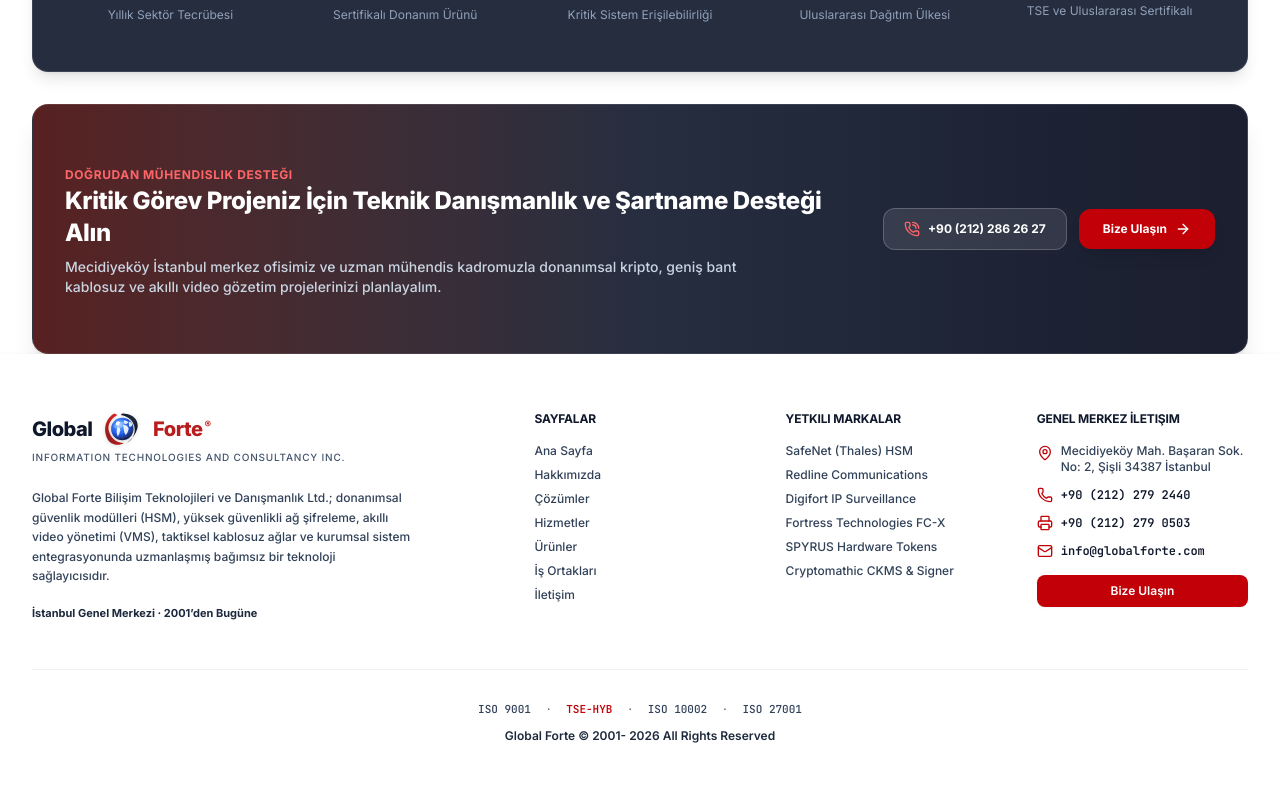
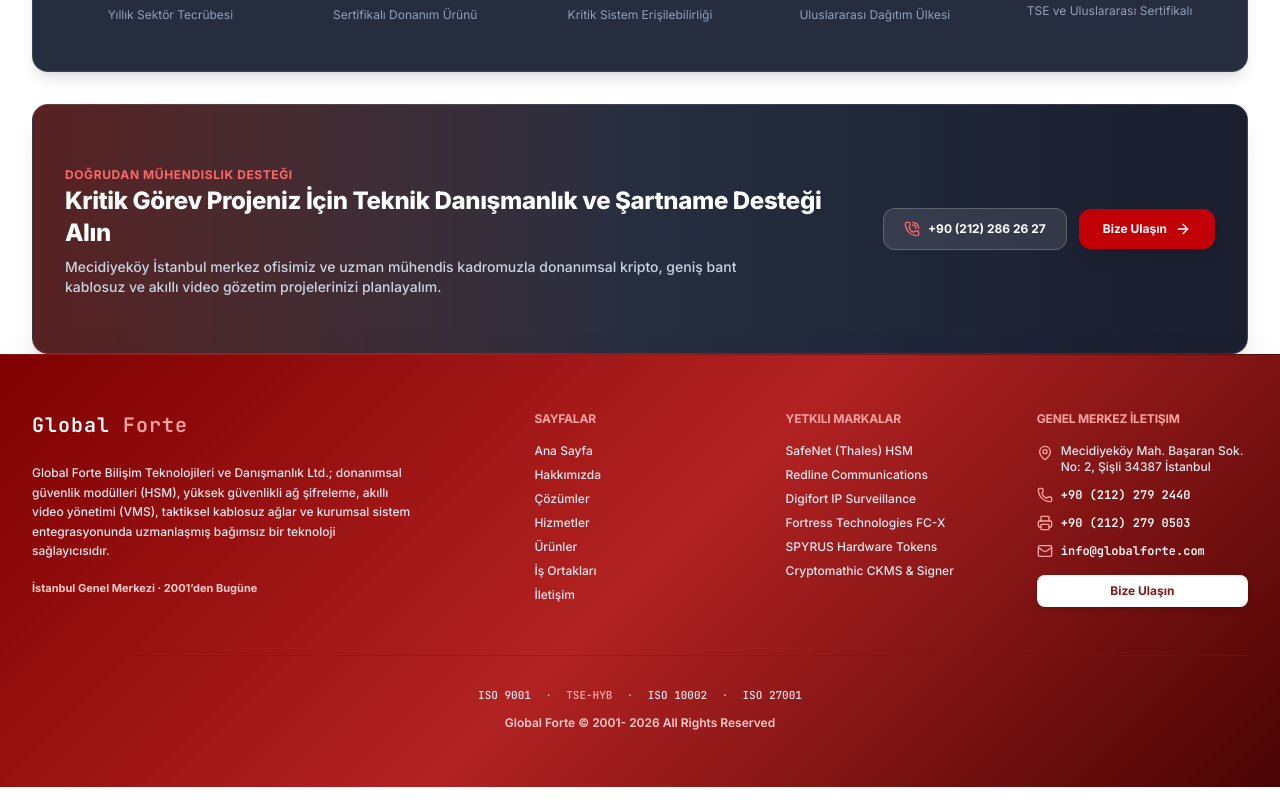
Before and after one commit to ahmetguven3579/Global-Forrte, a React (Vite) app: page / in a window 1280 px wide. Shown: the part 3761-4561 px from the top of the page. Built offline with nearby package versions, Linux system fonts and the light colour scheme.

Commit message:
Update Footer.tsx

```diff
--- a/src/components/Footer.tsx
+++ b/src/components/Footer.tsx
@@ -17,33 +17,40 @@ export const Footer: React.FC<FooterProps> = ({ onNavigate, lang }) => {
   };
 
   return (
-    <footer className="bg-white/60 backdrop-blur-md border-t border-white/80 text-slate-700 text-xs relative z-10 shadow-sm">
+    <footer
+      className="border-t border-red-900/30 text-white text-xs relative z-10 shadow-2xl"
+      style={{
+        backgroundImage: 'linear-gradient(135deg, #7F0000 0%, #B22222 50%, #4A0404 100%)'
+      }}
+    >
       <div className="max-w-7xl mx-auto px-4 sm:px-6 lg:px-8 py-14">
         {/* Main Footer Columns */}
         <div className="grid grid-cols-1 md:grid-cols-2 lg:grid-cols-5 gap-10 mb-12">
           {/* Logo & Description */}
           <div className="lg:col-span-2 space-y-4">
-            <Logo size="md" variant="light" showSubtitle={true} />
-            <p className="text-slate-700 text-xs leading-relaxed max-w-sm pt-2 font-medium">
+            <div className="text-xl font-extrabold tracking-wider font-mono">
+              <span className="text-white">Global</span> <span className="text-red-300">Forte</span>
+            </div>
+            <p className="text-slate-200 text-xs leading-relaxed max-w-sm pt-2 font-medium">
               {isTr
                 ? 'Global Forte Bilişim Teknolojileri ve Danışmanlık Ltd.; donanımsal güvenlik modülleri (HSM), yüksek güvenlikli ağ şifreleme, akıllı video yönetimi (VMS), taktiksel kablosuz ağlar ve kurumsal sistem entegrasyonunda uzmanlaşmış bağımsız bir teknoloji sağlayıcısıdır.'
                 : 'Global Forte Information Technologies & Consultancy Ltd. is an independent technology provider specializing in hardware security modules (HSM), network cryptography, intelligent VMS, tactical wireless infrastructure, and systems integration.'}
             </p>
-            <div className="text-[11px] text-slate-800 font-bold pt-1">
+            <div className="text-[11px] text-red-200 font-bold pt-1">
               {isTr ? 'İstanbul Genel Merkezi · 2001’den Bugüne' : 'Istanbul Headquarters · Established 2001'}
             </div>
           </div>
 
           {/* Quick Pages */}
           <div>
-            <h4 className="text-xs font-bold uppercase tracking-wider text-slate-900 mb-4">
+            <h4 className="text-xs font-bold uppercase tracking-wider text-red-300 mb-4">
               {isTr ? 'Sayfalar' : 'Navigation'}
             </h4>
-            <ul className="space-y-2 font-medium">
+            <ul className="space-y-2 font-medium text-slate-200">
               <li>
                 <button
                   onClick={() => handleNav('home')}
-                  className="hover:text-red-700 transition-colors text-left cursor-pointer"
+                  className="hover:text-white transition-colors text-left cursor-pointer"
                 >
                   {isTr ? 'Ana Sayfa' : 'Home'}
                 </button>
@@ -51,7 +58,7 @@ export const Footer: React.FC<FooterProps> = ({ onNavigate, lang }) => {
               <li>
                 <button
                   onClick={() => handleNav('about')}
-                  className="hover:text-red-700 transition-colors text-left cursor-pointer"
+                  className="hover:text-white transition-colors text-left cursor-pointer"
                 >
                   {isTr ? 'Hakkımızda' : 'About Us'}
                 </button>
@@ -59,7 +66,7 @@ export const Footer: React.FC<FooterProps> = ({ onNavigate, lang }) => {
               <li>
                 <button
                   onClick={() => handleNav('solutions')}
-                  className="hover:text-red-700 transition-colors text-left cursor-pointer"
+                  className="hover:text-white transition-colors text-left cursor-pointer"
                 >
                   {isTr ? 'Çözümler' : 'Solutions'}
                 </button>
@@ -67,7 +74,7 @@ export const Footer: React.FC<FooterProps> = ({ onNavigate, lang }) => {
               <li>
                 <button
                   onClick={() => handleNav('services')}
-                  className="hover:text-red-700 transition-colors text-left cursor-pointer"
+                  className="hover:text-white transition-colors text-left cursor-pointer"
                 >
                   {isTr ? 'Hizmetler' : 'Services'}
                 </button>
@@ -75,7 +82,7 @@ export const Footer: React.FC<FooterProps> = ({ onNavigate, lang }) => {
               <li>
                 <button
                   onClick={() => handleNav('products')}
-                  className="hover:text-red-700 transition-colors text-left cursor-pointer"
+                  className="hover:text-white transition-colors text-left cursor-pointer"
                 >
                   {isTr ? 'Ürünler' : 'Products'}
                 </button>
@@ -83,7 +90,7 @@ export const Footer: React.FC<FooterProps> = ({ onNavigate, lang }) => {
               <li>
                 <button
                   onClick={() => handleNav('partners')}
-                  className="hover:text-red-700 transition-colors text-left cursor-pointer"
+                  className="hover:text-white transition-colors text-left cursor-pointer"
                 >
                   {isTr ? 'İş Ortakları' : 'Partners'}
                 </button>
@@ -91,7 +98,7 @@ export const Footer: React.FC<FooterProps> = ({ onNavigate, lang }) => {
               <li>
                 <button
                   onClick={() => handleNav('contact')}
-                  className="hover:text-red-700 transition-colors text-left cursor-pointer"
+                  className="hover:text-white transition-colors text-left cursor-pointer"
                 >
                   {isTr ? 'İletişim' : 'Contact'}
                 </button>
@@ -101,14 +108,14 @@ export const Footer: React.FC<FooterProps> = ({ onNavigate, lang }) => {
 
           {/* Partner Brands */}
           <div>
-            <h4 className="text-xs font-bold uppercase tracking-wider text-slate-900 mb-4">
+            <h4 className="text-xs font-bold uppercase tracking-wider text-red-300 mb-4">
               {isTr ? 'Yetkili Markalar' : 'Authorized Brands'}
             </h4>
-            <ul className="space-y-2 font-medium">
+            <ul className="space-y-2 font-medium text-slate-200">
               <li>
                 <button
                   onClick={() => handleNav('products', 'safenet')}
-                  className="hover:text-red-700 transition-colors text-left cursor-pointer"
+                  className="hover:text-white transition-colors text-left cursor-pointer"
                 >
                   SafeNet (Thales) HSM
                 </button>
@@ -116,7 +123,7 @@ export const Footer: React.FC<FooterProps> = ({ onNavigate, lang }) => {
               <li>
                 <button
                   onClick={() => handleNav('products', 'redline')}
-                  className="hover:text-red-700 transition-colors text-left cursor-pointer"
+                  className="hover:text-white transition-colors text-left cursor-pointer"
                 >
                   Redline Communications
                 </button>
@@ -124,7 +131,7 @@ export const Footer: React.FC<FooterProps> = ({ onNavigate, lang }) => {
               <li>
                 <button
                   onClick={() => handleNav('products', 'digifort')}
-                  className="hover:text-red-700 transition-colors text-left cursor-pointer"
+                  className="hover:text-white transition-colors text-left cursor-pointer"
                 >
                   Digifort IP Surveillance
                 </button>
@@ -132,7 +139,7 @@ export const Footer: React.FC<FooterProps> = ({ onNavigate, lang }) => {
               <li>
                 <button
                   onClick={() => handleNav('products', 'fortress')}
-                  className="hover:text-red-700 transition-colors text-left cursor-pointer"
+                  className="hover:text-white transition-colors text-left cursor-pointer"
                 >
                   Fortress Technologies FC-X
                 </button>
@@ -140,7 +147,7 @@ export const Footer: React.FC<FooterProps> = ({ onNavigate, lang }) => {
               <li>
                 <button
                   onClick={() => handleNav('products', 'spyrus')}
-                  className="hover:text-red-700 transition-colors text-left cursor-pointer"
+                  className="hover:text-white transition-colors text-left cursor-pointer"
                 >
                   SPYRUS Hardware Tokens
                 </button>
@@ -148,7 +155,7 @@ export const Footer: React.FC<FooterProps> = ({ onNavigate, lang }) => {
               <li>
                 <button
                   onClick={() => handleNav('products', 'cryptomathic')}
-                  className="hover:text-red-700 transition-colors text-left cursor-pointer"
+                  className="hover:text-white transition-colors text-left cursor-pointer"
                 >
                   Cryptomathic CKMS & Signer
                 </button>
@@ -158,30 +165,30 @@ export const Footer: React.FC<FooterProps> = ({ onNavigate, lang }) => {
 
           {/* Contact Details */}
           <div>
-            <h4 className="text-xs font-bold uppercase tracking-wider text-slate-900 mb-4">
+            <h4 className="text-xs font-bold uppercase tracking-wider text-red-300 mb-4">
               {isTr ? 'Genel Merkez İletişim' : 'Headquarters Contact'}
             </h4>
-            <ul className="space-y-3 font-medium">
+            <ul className="space-y-3 font-medium text-slate-200">
               <li className="flex items-start gap-2">
-                <MapPin className="w-4 h-4 text-red-700 shrink-0 mt-0.5" />
+                <MapPin className="w-4 h-4 text-red-300 shrink-0 mt-0.5" />
                 <span>Mecidiyeköy Mah. Başaran Sok. No: 2, Şişli 34387 İstanbul</span>
               </li>
               <li className="flex items-center gap-2">
-                <Phone className="w-4 h-4 text-red-700 shrink-0" />
-                <span className="font-mono text-slate-900 font-bold">+90 (212) 279 2440</span>
+                <Phone className="w-4 h-4 text-red-300 shrink-0" />
+                <span className="font-mono text-white font-bold">+90 (212) 279 2440</span>
               </li>
               <li className="flex items-center gap-2">
-                <Printer className="w-4 h-4 text-red-700 shrink-0" />
-                <span className="font-mono text-slate-900 font-bold">+90 (212) 279 0503</span>
+                <Printer className="w-4 h-4 text-red-300 shrink-0" />
+                <span className="font-mono text-white font-bold">+90 (212) 279 0503</span>
               </li>
               <li className="flex items-center gap-2">
-                <Mail className="w-4 h-4 text-red-700 shrink-0" />
-                <span className="font-mono text-slate-900 font-bold">info@globalforte.com</span>
+                <Mail className="w-4 h-4 text-red-300 shrink-0" />
+                <span className="font-mono text-white font-bold">info@globalforte.com</span>
               </li>
               <li className="pt-1">
                 <button
                   onClick={() => handleNav('contact')}
-                  className="w-full text-center py-2 px-3 bg-red-700 hover:bg-red-800 text-white rounded-lg transition-colors font-semibold shadow-xs cursor-pointer"
+                  className="w-full text-center py-2 px-3 bg-white text-red-900 hover:bg-slate-100 rounded-lg transition-colors font-bold shadow-md cursor-pointer"
                 >
                   {isTr ? 'Bize Ulaşın' : 'Contact Us'}
                 </button>
@@ -191,18 +198,18 @@ export const Footer: React.FC<FooterProps> = ({ onNavigate, lang }) => {
         </div>
 
         {/* Quality Certifications & Copyright */}
-        <div className="pt-8 border-t border-slate-200/60 text-center space-y-3">
-          <div className="flex flex-wrap items-center justify-center gap-4 text-[11px] text-slate-700 font-medium">
+        <div className="pt-8 border-t border-red-800/50 text-center space-y-3">
+          <div className="flex flex-wrap items-center justify-center gap-4 text-[11px] text-slate-200 font-medium">
             <span className="font-mono">ISO 9001</span>
             <span aria-hidden="true">·</span>
-            <span className="text-red-700 font-bold font-mono">TSE-HYB</span>
+            <span className="text-red-300 font-bold font-mono">TSE-HYB</span>
             <span aria-hidden="true">·</span>
             <span className="font-mono">ISO 10002</span>
             <span aria-hidden="true">·</span>
             <span className="font-mono">ISO 27001</span>
           </div>
 
-          <div className="text-xs font-semibold text-slate-800">
+          <div className="text-xs font-semibold text-red-200">
             Global Forte © 2001- 2026 All Rights Reserved
           </div>
         </div>
```
